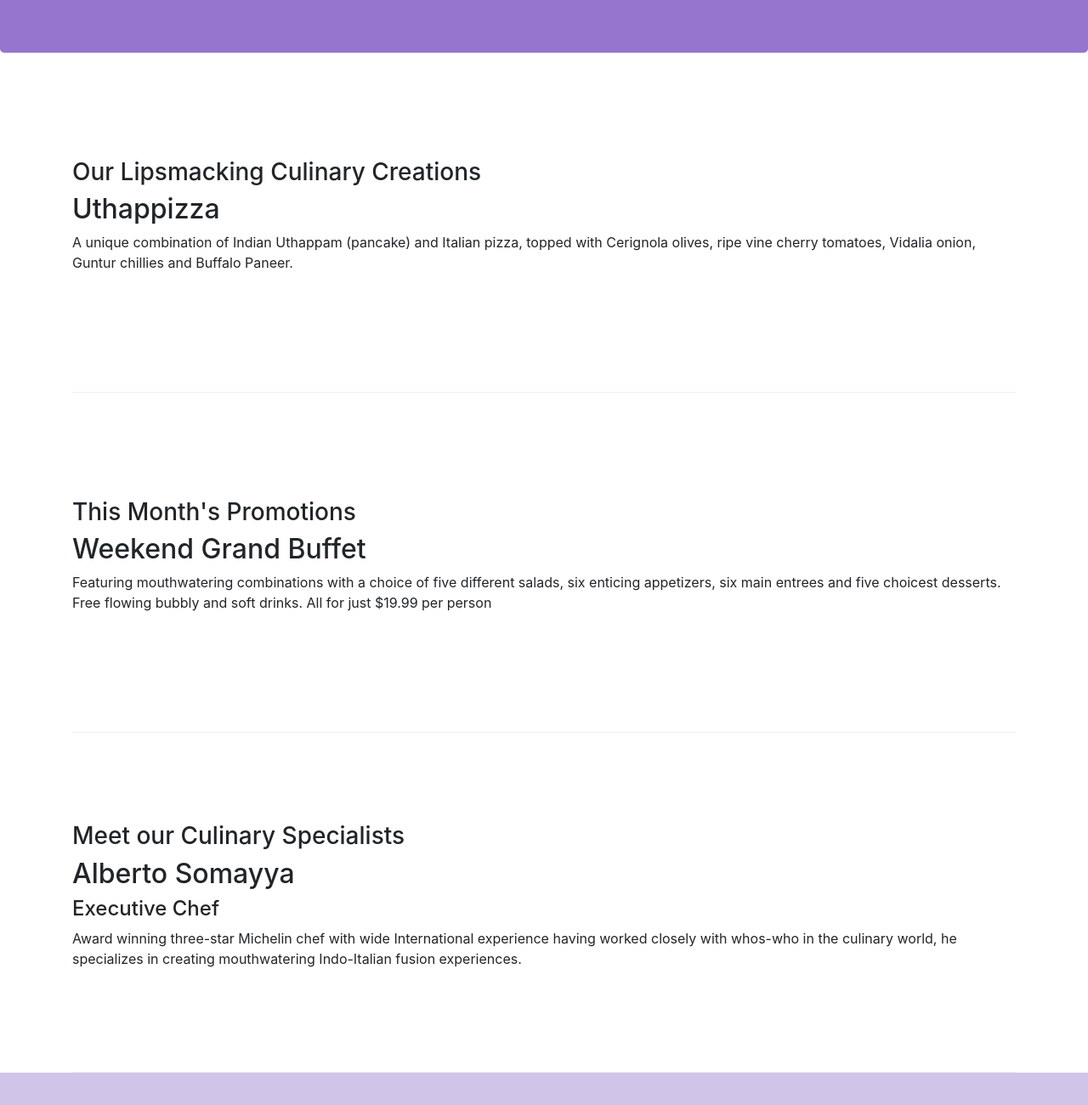
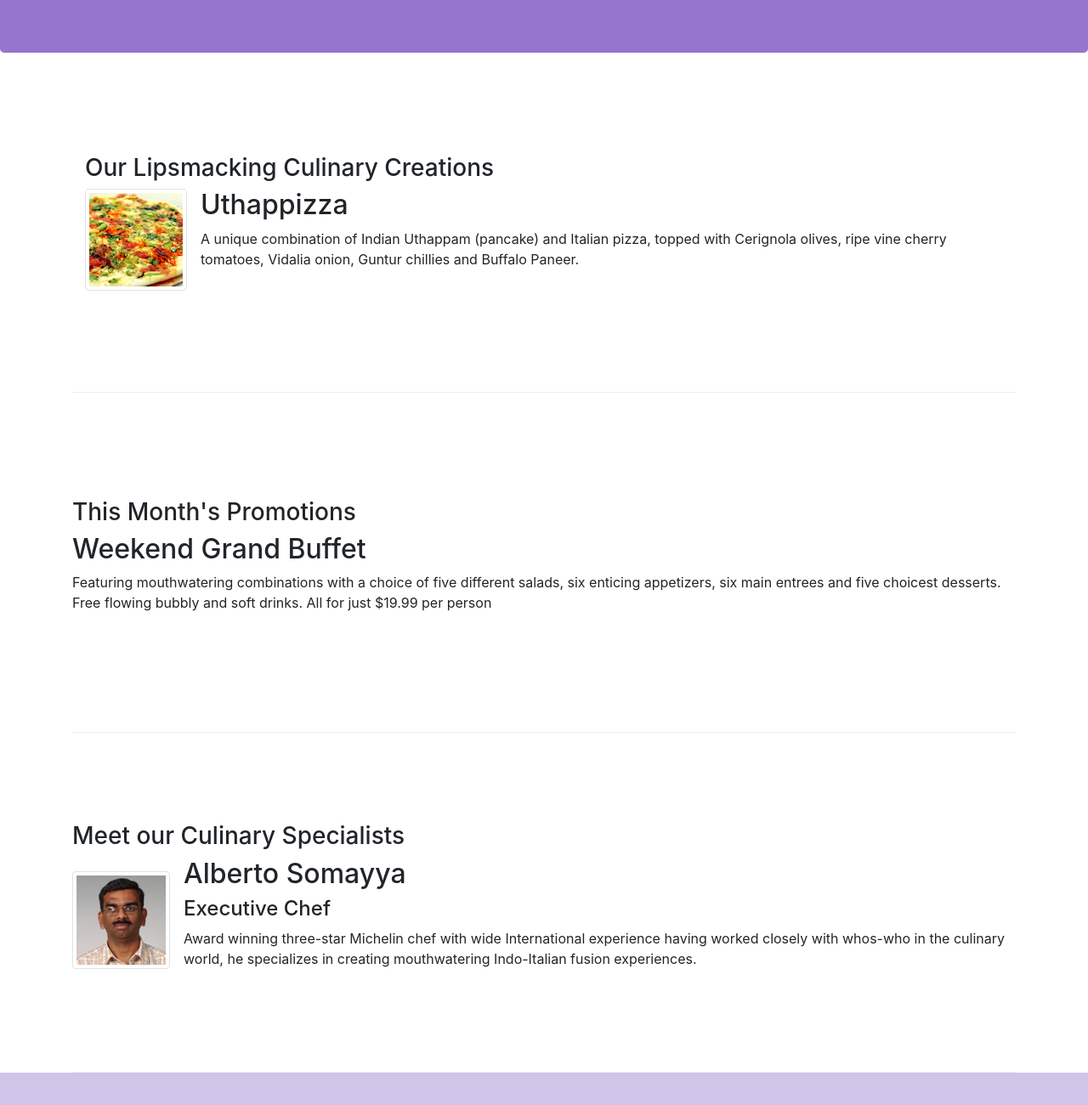
Before and after one commit to nhat2211/reactjs, a website: page index.html in a window 1280 px wide. Shown: the part 222-1522 px from the top of the page at 85% size. Drawn offline with nearby package versions, Linux system fonts and the light colour scheme.

Commit message:
add photo index

```diff
--- a/index.html
+++ b/index.html
@@ -56,14 +56,22 @@
     <div class="container">
 
         <div class="row row-content align-items-center">
-            <div class="col col-sm col-md order-sm-last">
+            <div class="col col-sm col-md">
                 <div>
                     <h3>Our Lipsmacking Culinary Creations</h3>
                 </div>
-                <div>
-                    <h2>Uthappizza</h2>
-                    <p>A unique combination of Indian Uthappam (pancake) and Italian pizza, topped with Cerignola olives, ripe vine cherry tomatoes, Vidalia onion, Guntur chillies and Buffalo Paneer.</p>
+                <div class="media">
+                    <img class="d-flex mr-3 img-thumbnail align-self-center"
+                    src="img/uthappizza.png" alt="Uthappizza">
+
+                    <div class="media-body">
+                        <h2 class="mt-0">Uthappizza</h2>
+                        <p class="d-none d-sm-block">A unique combination of Indian Uthappam (pancake) and Italian pizza, topped with Cerignola olives, ripe vine cherry tomatoes, Vidalia onion, Guntur chillies and Buffalo Paneer.</p>
+                    </div>
+
+
                 </div>
+
             </div>
             </div>
 
@@ -85,11 +93,18 @@
                 <div>
                     <h3>Meet our Culinary Specialists</h3>
                 </div>
-                <div>
-                    <h2>Alberto Somayya</h2>
-                    <h4>Executive Chef</h4>
-                    <p>Award winning three-star Michelin chef with wide International experience having worked closely with whos-who in the culinary world, he specializes in creating mouthwatering Indo-Italian fusion experiences. </p>
+                <div class="media">
+                    <img class="d-flex mr-3 img-thumbnail align-self-center"
+                    src="img/alberto.png" alt="Alberto Somayya">
+                    <div class="media-body">
+                        <h2 class="mt-0">Alberto Somayya</h2>
+                        <h4>Executive Chef</h4>
+                        <p class="d-none d-sm-block">Award winning three-star Michelin chef with wide International experience having worked closely with whos-who in the culinary world, he specializes in creating mouthwatering Indo-Italian fusion experiences. </p>
+                    </div>
+
+
                 </div>
+
             </div>
         </div>
 
```
